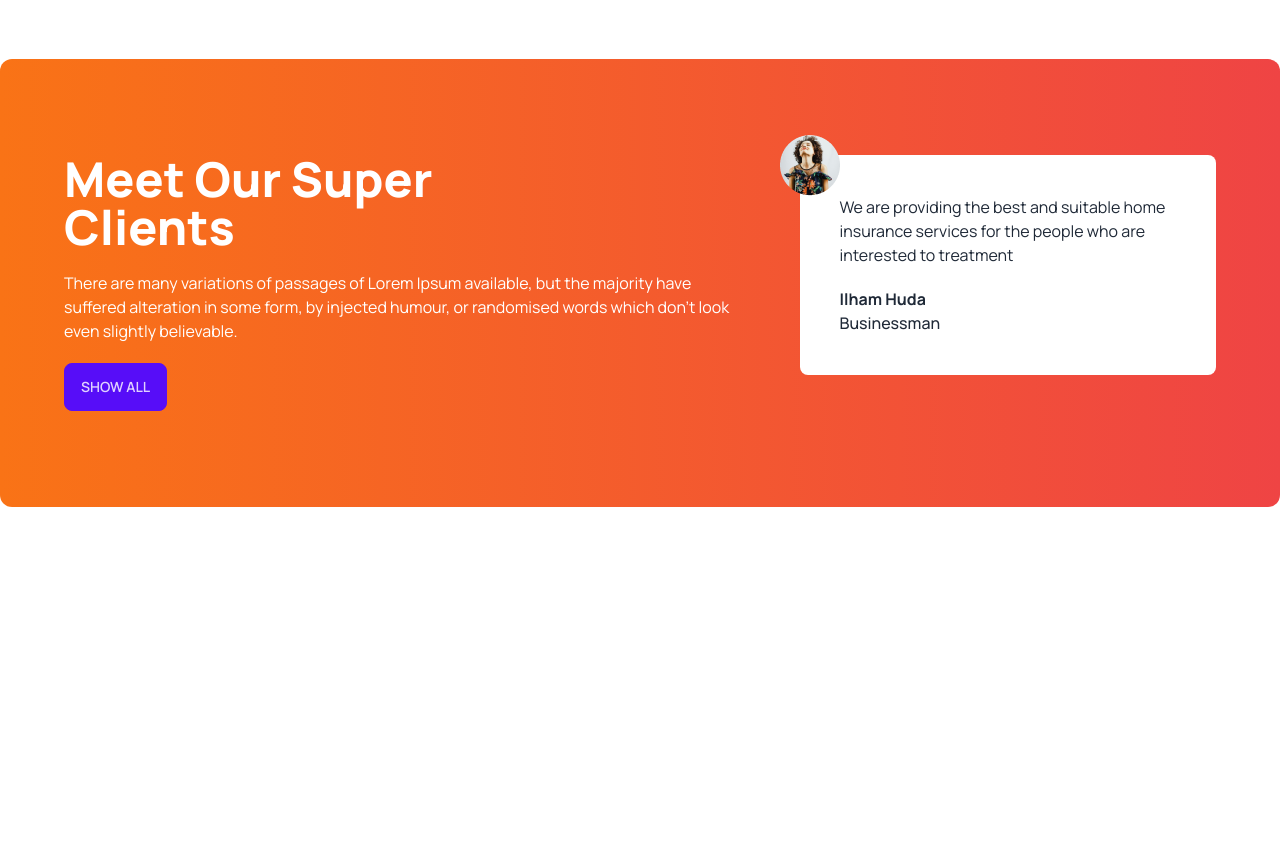
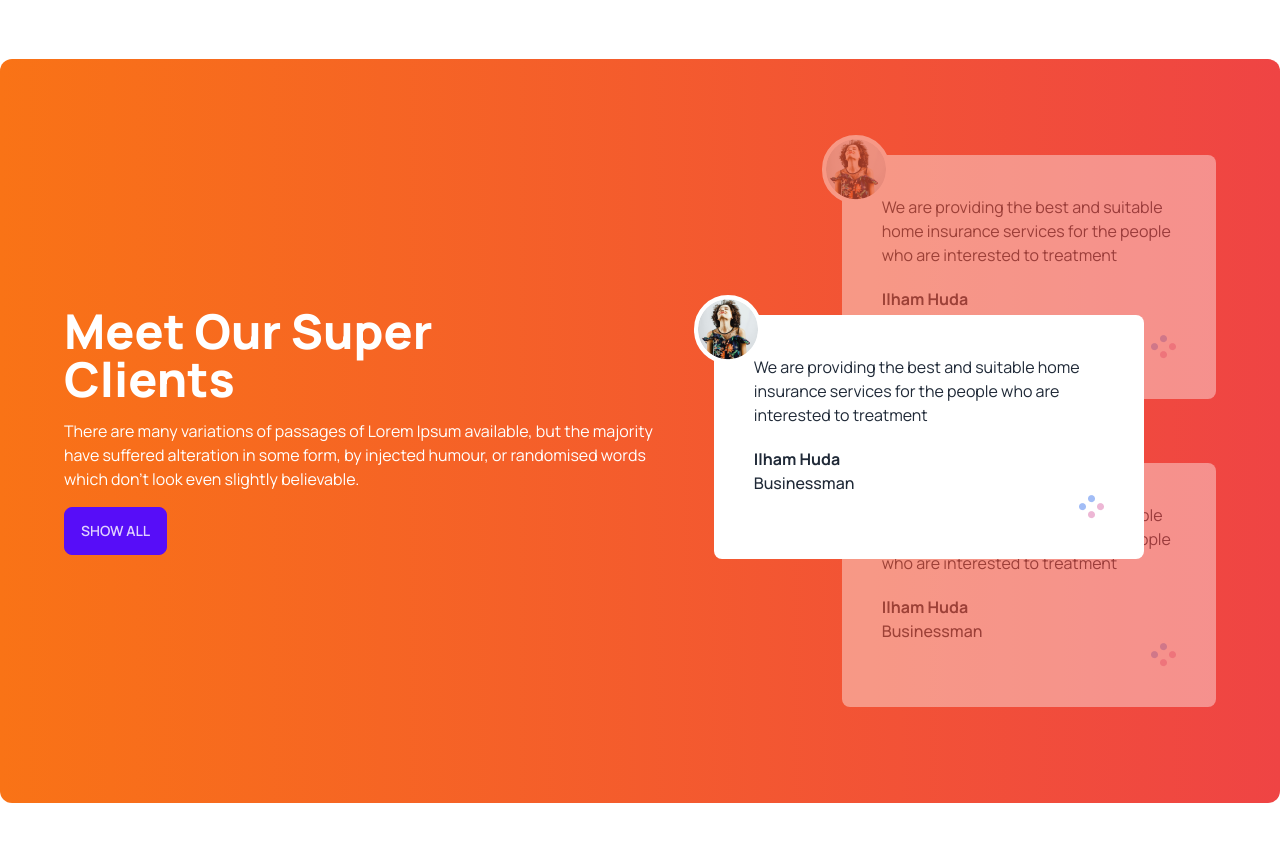
Before and after one commit to nahin222/tea-house-daisyUI, a plain HTML site: page index.html in a window 1280 px wide. Shown: the part 1700-2541 px from the top of the page. Before the commit the page ends 2303 px from the top, so only its background shows below. Drawn offline with nearby package versions, Linux system fonts and the light colour scheme.

Commit message:
super client mostly done

```diff
--- a/index.html
+++ b/index.html
@@ -178,7 +178,8 @@
       </section>
       <!-- super client section-->
       <section class="my-24 flex flex-col lg:flex-row gap-12 rounded-xl bg-gradient-to-r from-orange-500 to-red-500 px-16 py-24">
-        <div class="space-y-5">
+        <div class="flex items-center lg:pr-28">
+          <div class="space-y-4">
             <h2 class="text-5xl font-extrabold text-white">
                 Meet Our Super
                 <br />
@@ -192,20 +193,57 @@
               </p>
               <button class="btn btn-primary">Show all</button>
           </div>
-        <div>
-          <!-- review-->
-          <div class="relative p-10 rounded-lg bg-white">
-            <img class="absolute -left-5 -top-5" src="./images/client.png" alt="">
+        </div>
+        <!--review container-->
+        <div class="relative">
+          <!-- next review -->
+          <div class="relative p-10 mb-16 opacity-40 z-10 rounded-lg bg-white">
+            <img class="absolute -left-5 -top-5 border-4 rounded-full border-white bg-white" src="./images/client.png" alt="">
             <p>
               We are providing the best and suitable home insurance services for
               the people who are interested to treatment
             </p>
             <h4 class="font-bold mt-5">Ilham Huda</h4>
             <p class="font-medium">Businessman</p>
+            <div class="flex justify-end">
+                <img src="./images/circles.png" alt="">
             </div>
+
+          </div>
+          <!-- current review -->
+          <div class="absolute top-40 lg:-left-32 lg:w-[430px] p-10 z-20 rounded-lg bg-white">
+            <img class="absolute -left-5 -top-5 border-4 rounded-full border-white bg-white" src="./images/client.png" alt="">
+            <p>
+              We are providing the best and suitable home insurance services for
+              the people who are interested to treatment
+            </p>
+            <h4 class="font-bold mt-5">Ilham Huda</h4>
+            <p class="font-medium">Businessman</p>
+            <div class="flex justify-end">
+                <img src="./images/circles.png" alt="">
+            </div>
+
+          </div>
+          <!-- previous review -->
+          <div class="relative opacity-40 p-10 rounded-lg z-10 bg-white">
+            <img class="absolute -left-5 -top-5 border-4 rounded-full border-white bg-white" src="./images/client.png" alt="">
+            <p>
+              We are providing the best and suitable home insurance services for
+              the people who are interested to treatment
+            </p>
+            <h4 class="font-bold mt-5">Ilham Huda</h4>
+            <p class="font-medium">Businessman</p>
+            <div class="flex justify-end">
+                <img src="./images/circles.png" alt="">
+            </div>
+
+          </div>
+
         </div>
       </section>
     </main>
-    <footer></footer>
+    <footer>
+
+    </footer>
   </body>
 </html>
```
Lines whose indentation alone changed are shown as unchanged.
